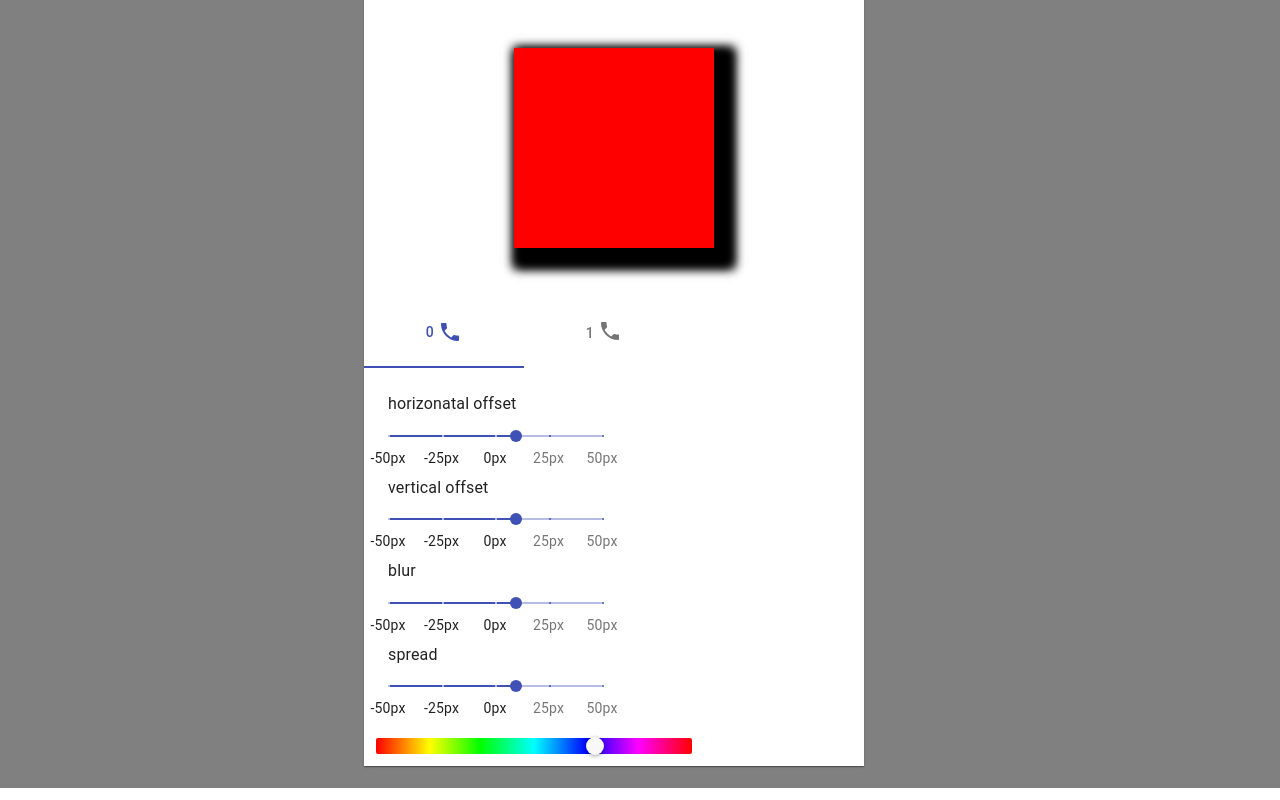
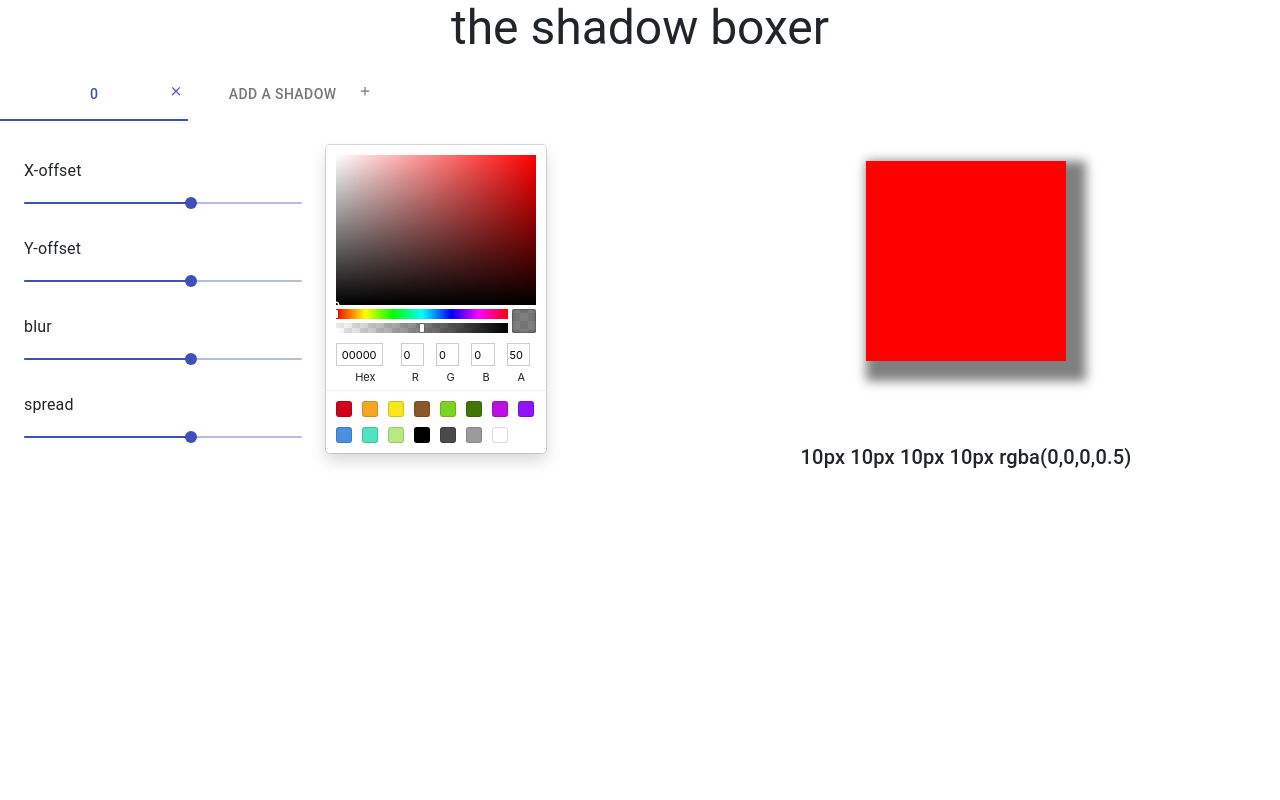
Before and after one commit to KarimKamel/shadow-boxer, a React (Create React App) app: page / in a window 1280 px wide. Built offline with nearby package versions, Linux system fonts and the light colour scheme.

Commit message:
add shadow text box

```diff
--- a/src/InputSlider.js
+++ b/src/InputSlider.js
@@ -6,37 +6,38 @@ import Slider from "@material-ui/core/Slider";
 const useStyles = makeStyles((theme) => ({
   root: {
     width: "100%",
+    marginTop:"0.9rem"
   },
   margin: {
     height: theme.spacing(3),
   },
 }));
 
-const marks = [
-  {
-    value: -50,
-    label: "-50px",
-  },
+// const marks = [
+//   {
+//     value: -50,
+//     label: "-50px",
+//   },
 
-  {
-    value: -25,
-    label: "-25px",
-  },
-  {
-    value: 0,
-    label: "0px",
-  },
+//   {
+//     value: -25,
+//     label: "-25px",
+//   },
+//   {
+//     value: 0,
+//     label: "0px",
+//   },
 
-  {
-    value: 25,
-    label: "25px",
-  },
+//   {
+//     value: 25,
+//     label: "25px",
+//   },
 
-  {
-    value: 50,
-    label: "50px",
-  },
-];
+//   {
+//     value: 50,
+//     label: "50px",
+//   },
+// ];
 
 function valuetext(value) {
   return `${value}px`;
@@ -65,7 +66,7 @@ export default function InputSlider(props) {
         aria-labelledby="discrete-slider-custom"
         step={1}
         valueLabelDisplay="auto"
-        marks={marks}
+        // marks={marks}
       />
     </div>
   );
--- a/src/ObjectContainer.js
+++ b/src/ObjectContainer.js
@@ -1,66 +1,100 @@
-import React, { useState } from "react";
+import React, { useState, useEffect } from "react";
 import { createUseStyles } from "react-jss";
 import Paper from "@material-ui/core/Paper";
 import Tabs from "@material-ui/core/Tabs";
 import Tab from "@material-ui/core/Tab";
 import Container from "@material-ui/core/Container";
-import { Grid } from "@material-ui/core";
+import { Grid, Typography } from "@material-ui/core";
 import ShadowParamsInput from "./ShadowParamsInput";
 import TabPanel from "./TabPanel";
-import PhoneIcon from "@material-ui/icons/Phone";
+import CloseIcon from '@material-ui/icons/Close';
+import AddIcon from '@material-ui/icons/Add';
 import Button from "@material-ui/core/Button";
+import { Autorenew } from "@material-ui/icons";
 
 const useStyles = createUseStyles({
-  root: {
-    backgroundColor: "gray",
-    height: "100vh",
-    width: "100vw",
+  gridRoot: {
+    // margin:"auto",
+    // // backgroundColor: "gray",
+    // height: "101vh",
+    // width: "100vw",
+    // paddingTop:"1rem"
+    display:"flex",
+    flexDirection:"row",
+
   },
-  mySquare: {
+  gridItem:{
+    margin:"auto !important"
+  },
+  innerGridContainer:{
+    display:"flex",
+    flexDirection:"column",
+  },
+  innerGridItem:{
+    margin:"auto !important"
+  },
+  paperRoot: {
     flexGrow: 1,
-    maxWidth: 500,
+    // maxWidth: 500,
+    marginBottom:"2rem"
   },
-  tab: {
+  tabLabelIcon:{
+    minHeight:"0px !important"
+  },
+  tabRoot:{
+    maxWidth: "30% !important",
+    alignItems:"flex-end !important"
+  },
+  tabWrapper: {
     flexDirection: "row !important",
-    maxWidth: "30% !important",
+
     justifyContent: "space-around !important",
     "& svg": {
       order: 1,
+      height: "0.9rem",
+      position: "absolute",
+      right: "0",
+
       "&:hover": {
         transform: "scale(1.2)",
       },
     },
   },
   object: {
-    margin: "auto",
+    margin: "5rem auto",
     backgroundColor: "red",
-    marginBottom: "3rem",
-    marginTop: "3rem",
+
     width: "200px",
     height: "200px",
-    boxShadow: (shadow) => {
-      let shadowString = "";
-      for (let i = 0; i < shadow.length; i++) {
-        shadow[i].hOffset = shadow[i].hOffset || 10;
-        shadow[i].vOffset = shadow[i].vOffset || 10;
-        shadow[i].blur = shadow[i].blur || 10;
-        shadow[i].spread = shadow[i].spread || 10;
-        shadow[i].color = shadow[i].color || "rgb(0,0,0)";
-        shadowString += `${shadow[i].hOffset}px ${shadow[i].vOffset}px ${shadow[i].blur}px ${shadow[i].spread}px ${shadow[i].color}`;
-        if (i < shadow.length - 1) {
-          shadowString += ",";
-        }
-      }
-      return shadowString;
-    },
+    // boxShadow: (shadow) => {
+    //   let shadowString = "";
+    //   for (let i = 0; i < shadow.length; i++) {
+    //     shadow[i].hOffset = shadow[i].hOffset || 10;
+    //     shadow[i].vOffset = shadow[i].vOffset || 10;
+    //     shadow[i].blur = shadow[i].blur || 10;
+    //     shadow[i].spread = shadow[i].spread || 10;
+    //     shadow[i].color = shadow[i].color || "rgba(0,0,0,0.5)";
+    //     shadowString += `${shadow[i].hOffset}px ${shadow[i].vOffset}px ${shadow[i].blur}px ${shadow[i].spread}px ${shadow[i].color}`;
+    //     if (i < shadow.length - 1) {
+    //       shadowString += ",";
+    //     }
+    //   }
+    //   return shadowString;
+    // },
+    boxShadow: (shadow) => shadow
   },
 });
 
 export default function ObjectContainer({ children, ...props }) {
-  const [shadow, setShadow] = useState([{}, {}]);
+  const [shadow, setShadow] = useState([{}]);
   const [value, setValue] = useState(0);
-  const [color, setColor] = useState([]);
-  const classes = useStyles(shadow);
+  const [color, setColor] = useState([{r:0,g:0,b:0,a:"0.5"}]);
+  const[shadowText,setShadowText] = useState("")
+  // const classes = useStyles(shadow);
+
+  useEffect(() => {
+    setShadowText(makeShadowString(shadow,color))
+  }, [shadow,color])
 
   const handleValueChange = (e, value, name, index) => {
     let shadowClone = [...shadow];
@@ -68,22 +102,67 @@ export default function ObjectContainer({ children, ...props }) {
     setShadow(shadowClone);
   };
 
-  const handleIconClick = (event, index) => {
+  const makeShadowString = (shadow,color)=>{
+    let shadowString = "";
+    let colorString = ""
+      for (let i = 0; i < shadow.length; i++) {
+        shadow[i].hOffset = shadow[i].hOffset || 10;
+        shadow[i].vOffset = shadow[i].vOffset || 10;
+        shadow[i].blur = shadow[i].blur || 10;
+        shadow[i].spread = shadow[i].spread || 10;
+        if(color[i]){
+          let {r,g,b,a} = color[i]
+          colorString = `rgba(${r},${g},${b},${a})`
+        }else{
+          let {r,g,b,a} = {r:0,g:0,b:0,a:0.5}
+          colorString = `rgba(${r},${g},${b},${a})`
+        }
+
+
+        shadowString += `${shadow[i].hOffset}px ${shadow[i].vOffset}px ${shadow[i].blur}px ${shadow[i].spread}px ${colorString}`;
+        if (i < shadow.length - 1) {
+          shadowString += ",";
+        }
+      }
+      return shadowString;
+
+  }
+  const classes = useStyles(makeShadowString(shadow,color));
+
+
+  const handleCloseIconClick = (event, index) => {
+    event.stopPropagation()
     shadow.splice(index, 1);
+    color.splice(index,1)
+
     setShadow([...shadow]);
+    setColor([...color]);
+    let newValue = value
+    if (value !== 0){
+      newValue = newValue-1
+
+    }
+    setValue(newValue)
+
+  };
+  const handleNewIconClick = (event, index) => {
+
+    setShadow([...shadow,{}]);
+    setColor([...color,{r:0,g:0,b:0,a:0.5}])
   };
 
   const handleColorChange = (value, index) => {
     console.log(value, index);
-    const { r, g, b } = value.rgb;
-    shadow[index].color = `rgb(${r},${g},${b})`;
+    const { r, g, b,a } = value.rgb;
+    shadow[index].color = `rgb(${r},${g},${b},${a})`;
     setShadow([...shadow]);
     const colorClone = [...color];
     colorClone[index] = value.rgb;
     setColor([...colorClone]);
   };
   const handleTabChange = (event, newValue) => {
-    setValue(newValue);
+    setValue(newValue)
+
   };
   const ButtonInTabs = ({ className, onClick, children }) => {
     return (
@@ -92,15 +171,13 @@ export default function ObjectContainer({ children, ...props }) {
   };
 
   return (
-    <div className={classes.root}>
-      <Container maxWidth="sm">
-        <Paper square className={classes.mySquare}>
-          {" "}
-          <Grid container spacing={3}>
-            <Grid item xs={12}>
-              <div className={classes.object}></div>
-            </Grid>
-          </Grid>
+    // <Paper  className={classes.paperRoot}>
+    <div>
+      <Typography variant="h3" align="center" gutterBottom>the shadow boxer</Typography>
+      <Grid container className={classes.gridRoot} spacing={3}>
+
+          <Grid item xs={6} >
+
           <Tabs
             value={value}
             onChange={handleTabChange}
@@ -114,14 +191,23 @@ export default function ObjectContainer({ children, ...props }) {
               <Tab
                 key={i}
                 className={classes.tab}
-                classes={{ wrapper: classes.tab }}
-                label={i}
+                classes={{ wrapper: classes.tabWrapper, root:classes.tabRoot, labelIcon:classes.tabLabelIcon }}
+                label={<span>{i}</span>}
                 icon={
-                  <PhoneIcon onClick={(event) => handleIconClick(event, i)} />
+                  <CloseIcon onClick={(event) => handleCloseIconClick(event, i)} />
                 }
               />
             ))}
+            {
+              (shadow.length<3)&&<Tab classes={{ wrapper: classes.tabWrapper, root:classes.tabRoot, labelIcon:classes.tabLabelIcon }}
+              label ={"add a shadow"} onClick={(event) => handleNewIconClick(event)} icon={
+                   <AddIcon />
+                 }></Tab>
+
+            }
           </Tabs>
+
+
           {shadow.map((s, i) => (
             <TabPanel key={i} value={value} index={i}>
               <ShadowParamsInput
@@ -133,16 +219,22 @@ export default function ObjectContainer({ children, ...props }) {
               />
             </TabPanel>
           ))}
-          {/* {shadow.map((s, i) => (
-              <>
-                <Tab label={value} />
-                <TabPanel value={value} index={i}>
+          </Grid>
 
-                </TabPanel>
-              </>
-            ))} */}
-        </Paper>
-      </Container>
-    </div>
+          {" "}
+
+            <Grid item xs={6} className={classes.gridItem}>
+              <Grid className={classes.innerGridContainer} container><Grid item><div className={classes.object}></div></Grid><Grid item>
+                <Typography variant="h6" align="center">{shadowText}</Typography></Grid></Grid>
+
+            </Grid>
+
+          {/* </Paper> */}
+          {/* <Paper square className={classes.mySquare}> */}
+
+      </Grid>
+      </div>
+
+
   );
 }
--- a/src/ShadowParamsInput.js
+++ b/src/ShadowParamsInput.js
@@ -1,6 +1,6 @@
 import React from "react";
 import InputSlider from "./InputSlider";
-import { HuePicker } from "react-color";
+import {  SketchPicker } from "react-color";
 import { Grid } from "@material-ui/core";
 
 export default function ShadowParamsInput({
@@ -21,7 +21,7 @@ export default function ShadowParamsInput({
         <InputSlider
           params={shadowSliderParams}
           name="hOffset"
-          label="horizonatal offset"
+          label="X-offset"
           handleOnChange={(event, value, name) =>
             handleValueChange(event, value, name, index)
           }
@@ -30,7 +30,7 @@ export default function ShadowParamsInput({
         <InputSlider
           params={shadowSliderParams}
           name="vOffset"
-          label="vertical offset"
+          label="Y-offset"
           handleOnChange={(event, value, name) =>
             handleValueChange(event, value, name, index)
           }
@@ -55,13 +55,13 @@ export default function ShadowParamsInput({
         />
       </Grid>
 
-      <Grid container>
+
         <Grid item xs={6}>
-          <HuePicker
+          <SketchPicker
             color={color}
             onChange={(color) => handleColorChange(color, index)}
           />
-        </Grid>
+
       </Grid>
     </Grid>
   );
```
Also changed, not shown: 1 other file (tests, documents, lock files or other folders).
